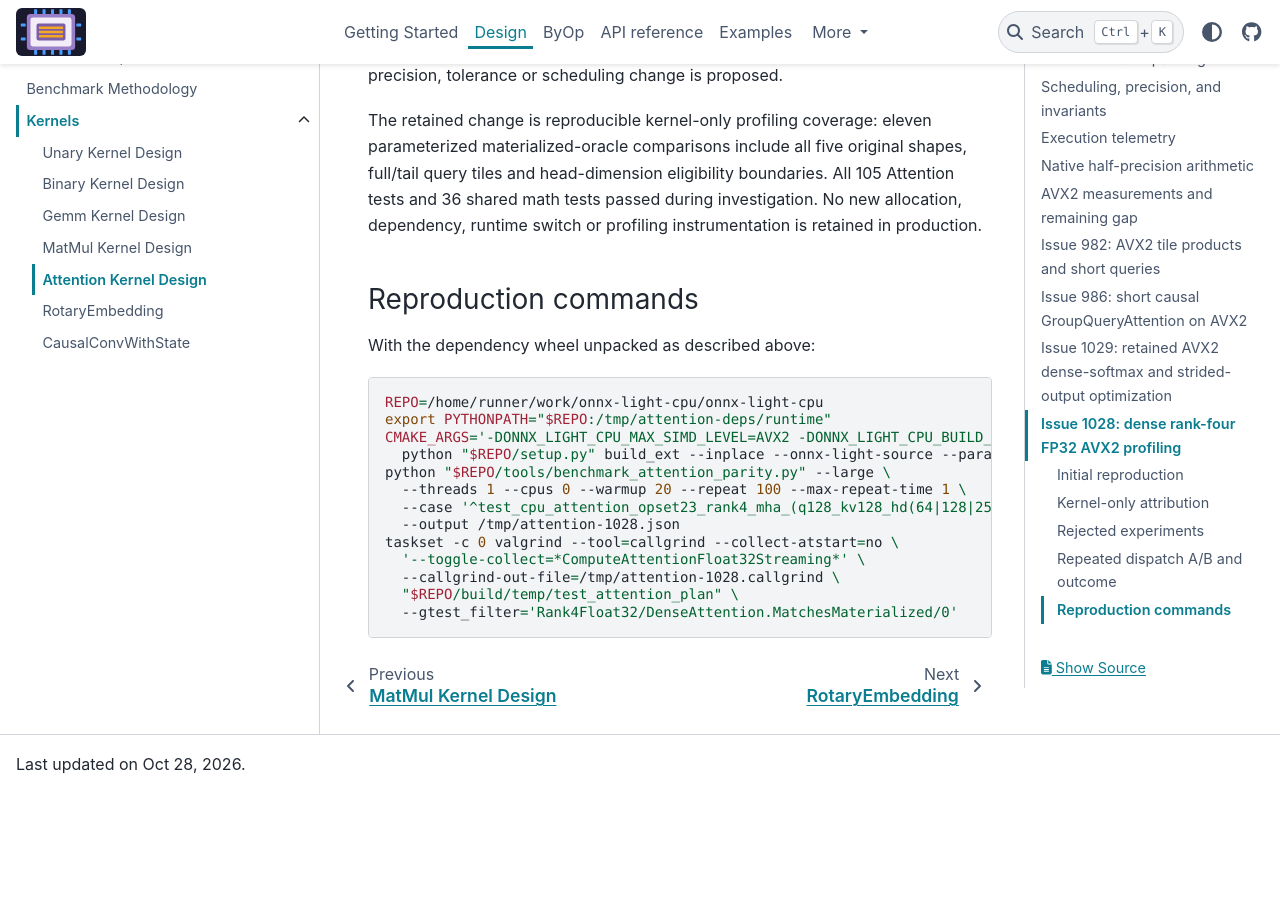
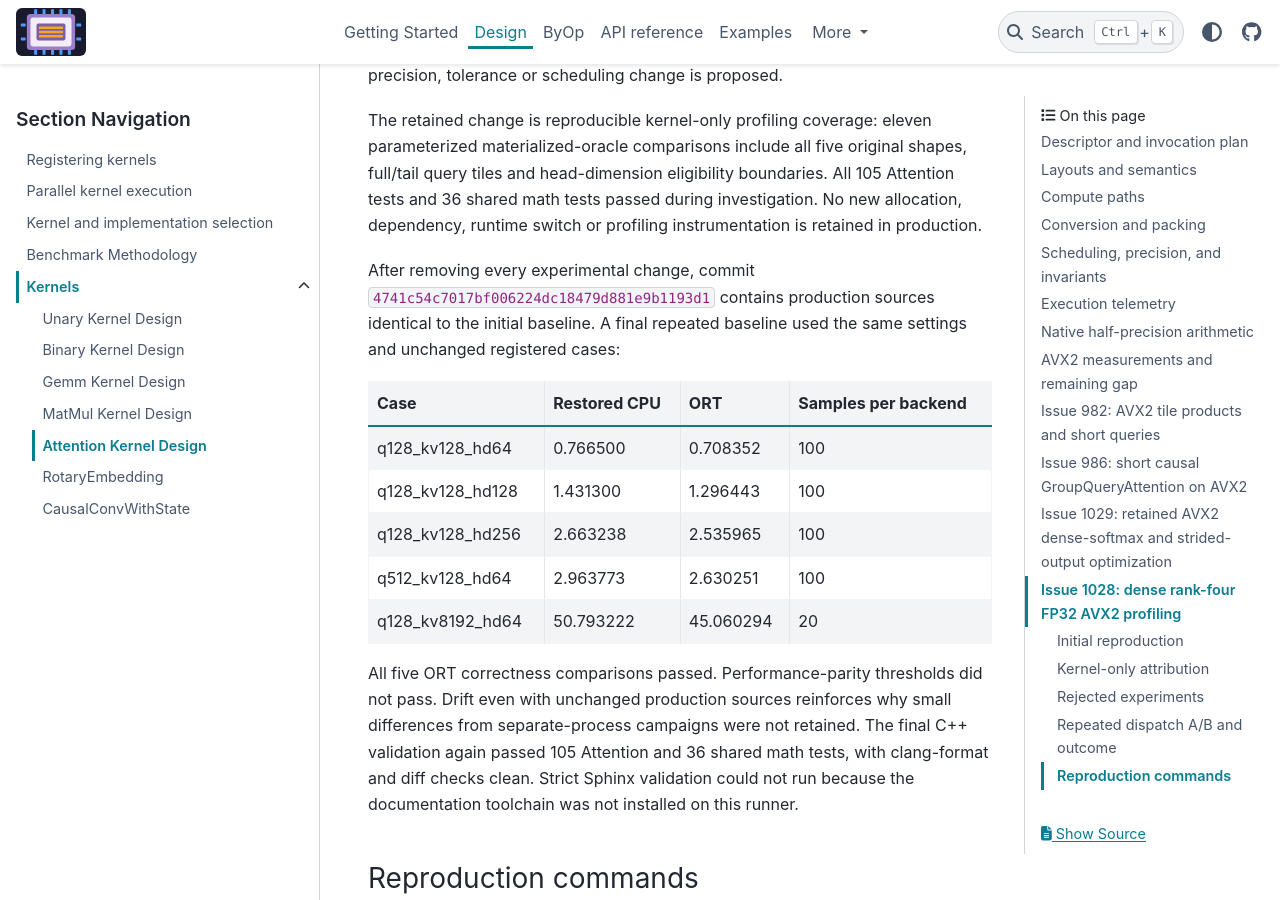
Before and after one commit to xadupre/onnx-light-cpu, a Sphinx documentation site: the page built from docs/design/kernels/attention_kernel_design.rst, in a window 1280 px wide and 900 px high, scrolled down 21526 px. Built offline with Sphinx 7.4.7 and the PyData theme 0.15.4, drawn with Linux system fonts in a browser that asks for light colours; pages that are not in the unit, such as notebooks, are missing from menus; before the commit the page ends 22319 px from its top, so only the background shows below that.

Commit message:
Record final restored Attention baseline and unresolved performance goal
Co-authored-by: xadupre <22452781+xadupre@users.noreply.github.com>

```diff
--- a/docs/design/kernels/attention_kernel_design.rst
+++ b/docs/design/kernels/attention_kernel_design.rst
@@ -830,6 +830,27 @@ All 105 Attention tests and 36 shared math tests passed during investigation.
 No new allocation, dependency, runtime switch or profiling instrumentation
 is retained in production.
 
+After removing every experimental change, commit
+``4741c54c7017bf006224dc18479d881e9b1193d1`` contains production sources
+identical to the initial baseline. A final repeated baseline used the same
+settings and unchanged registered cases:
+
+.. csv-table::
+   :header: "Case", "Restored CPU", "ORT", "Samples per backend"
+
+   "q128_kv128_hd64", "0.766500", "0.708352", "100"
+   "q128_kv128_hd128", "1.431300", "1.296443", "100"
+   "q128_kv128_hd256", "2.663238", "2.535965", "100"
+   "q512_kv128_hd64", "2.963773", "2.630251", "100"
+   "q128_kv8192_hd64", "50.793222", "45.060294", "20"
+
+All five ORT correctness comparisons passed. Performance-parity thresholds
+did not pass. Drift even with unchanged production sources reinforces why
+small differences from separate-process campaigns were not retained.
+The final C++ validation again passed 105 Attention and 36 shared math tests,
+with clang-format and diff checks clean. Strict Sphinx validation could not
+run because the documentation toolchain was not installed on this runner.
+
 Reproduction commands
 ~~~~~~~~~~~~~~~~~~~~~
 
```
